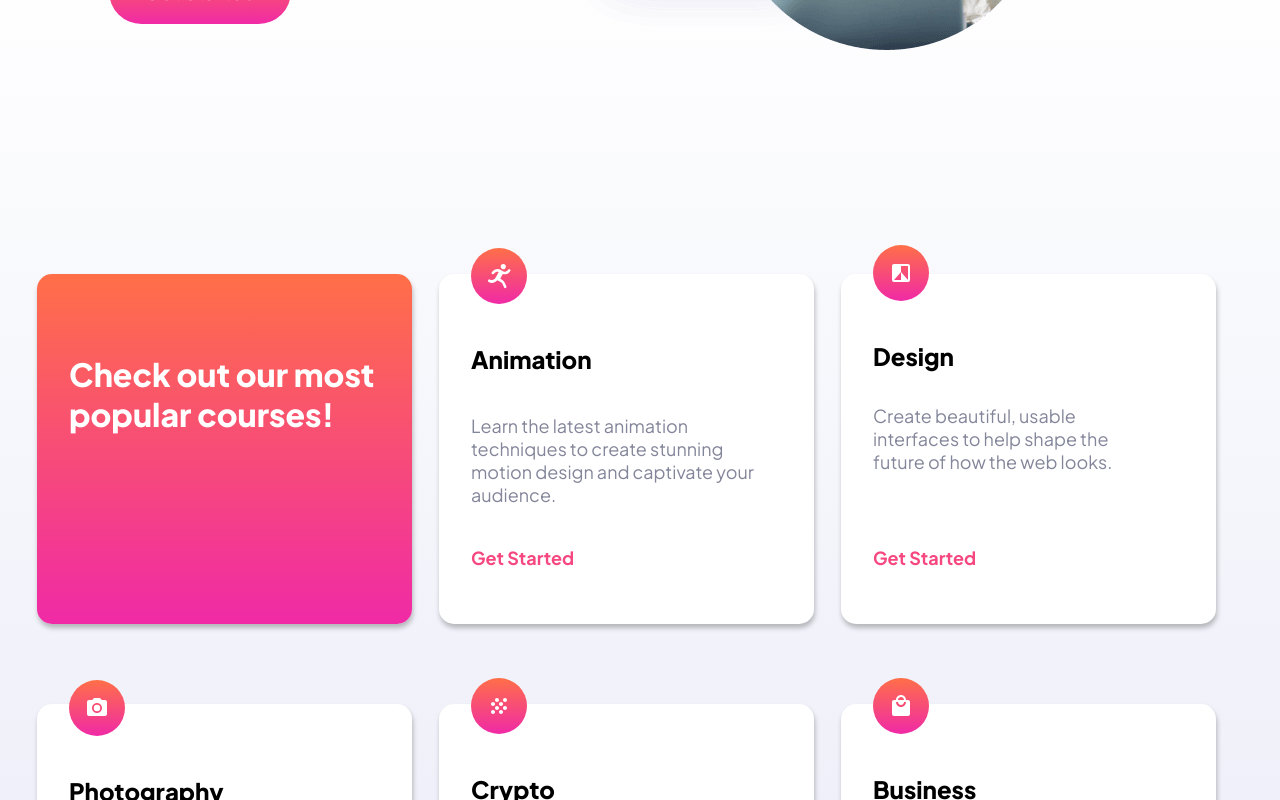
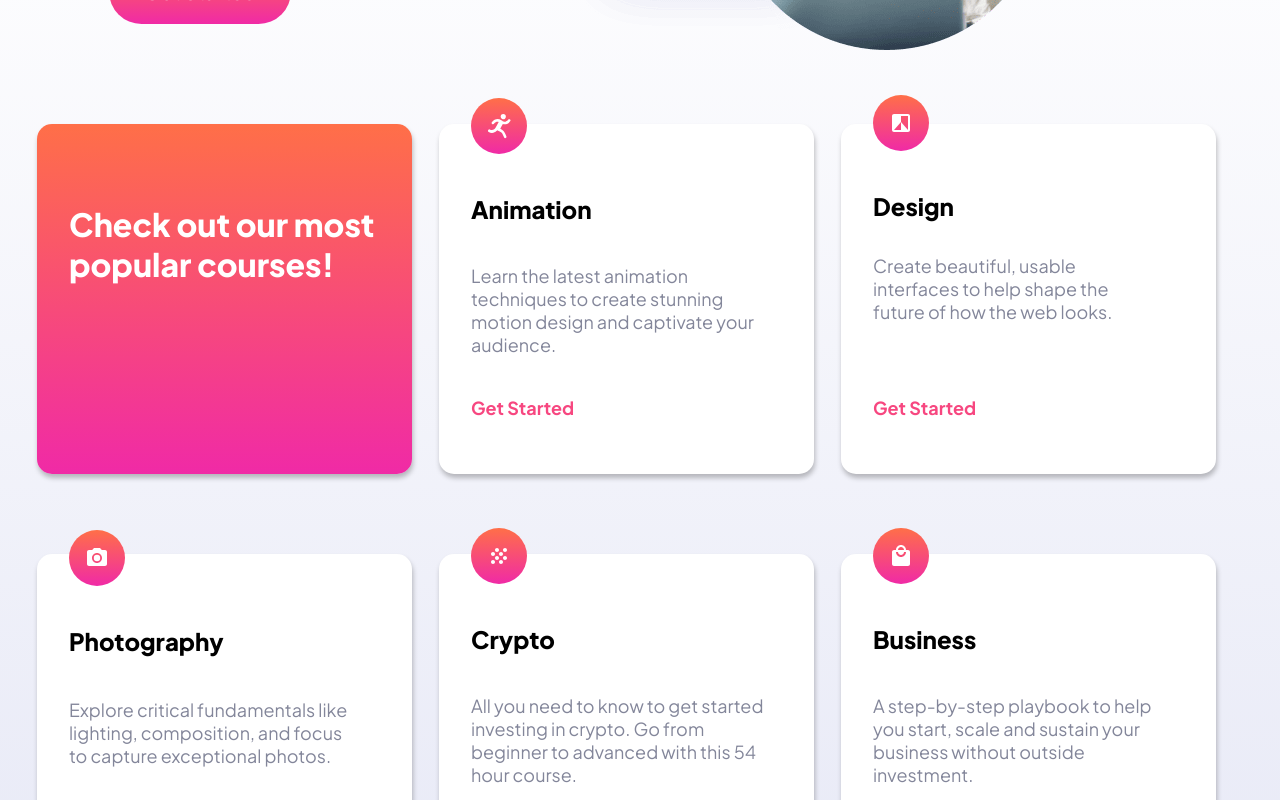
Before and after one commit to russell-crooms/skilled, a React (Vite) app: page / in a window 1280 px wide. Shown: the part 680-1480 px from the top of the page. Built offline with nearby package versions, Linux system fonts and the light colour scheme.

Commit message:
Project is now responsive on 4K screen sizes.

```diff
--- a/src/components/cards/Cards.css
+++ b/src/components/cards/Cards.css
@@ -121,10 +121,10 @@
 
 @media (max-width: 2560px) {
   .card-container {
-    margin-top: 180px;
+    margin-top: 200px;
+    height: 60vh;
   }
   .cards {
-    margin-bottom: 180px;
     margin-top: 80px;
   }
 }
--- a/src/components/footer/Footer.css
+++ b/src/components/footer/Footer.css
@@ -32,7 +32,7 @@
 
 @media (max-width: 2560px) {
     .footer-items {
-        width: 62vw;
+        width: 47vw;
     }
 }
 
--- a/src/components/hero/Hero.css
+++ b/src/components/hero/Hero.css
@@ -59,13 +59,17 @@
 
 @media (max-width: 2560px) {
     .hero-container {
-        width: 60vw;
+        width: 47vw;
     }
     .hero-image-mobile {
         display: none;
     }
     .hero-container-tablet {
         display: none;
+    }
+    .hero-container-right {
+        right: 6%;
+        top: -10%;
     }
 }
 
--- a/src/components/navBar/NavBar.css
+++ b/src/components/navBar/NavBar.css
@@ -25,7 +25,7 @@
 
 @media (max-width: 2560px) {
     .navbar-container {
-        width: 50vw;
+        width: 47vw;
     }
 }
 
```
